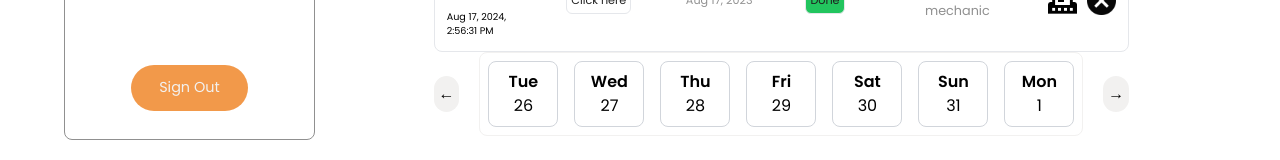
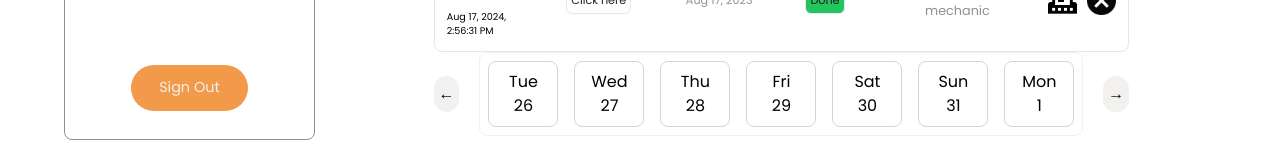
Before and after one commit to abdul-ahad12/autoconnectdev, a Next.js app: page /customerDashboard in a window 1280 px wide. Shown: the part 708-868 px from the top of the page. Built offline with nearby package versions, Linux system fonts and the light colour scheme.

Commit message:
font date

```diff
--- a/components/section/DateScroller.js
+++ b/components/section/DateScroller.js
@@ -57,7 +57,7 @@ function DateScroll() {
             key={date.toISOString()}
             className="border w-[70px] items-center flex flex-col  border-gray-300 rounded-lg m-2 p-2"
           >
-            <div className="font-semibold">
+            <div className="font-normal">
               {date.toLocaleString("default", { weekday: "short" })}
             </div>
             <div>{date.getDate()}</div>
```
